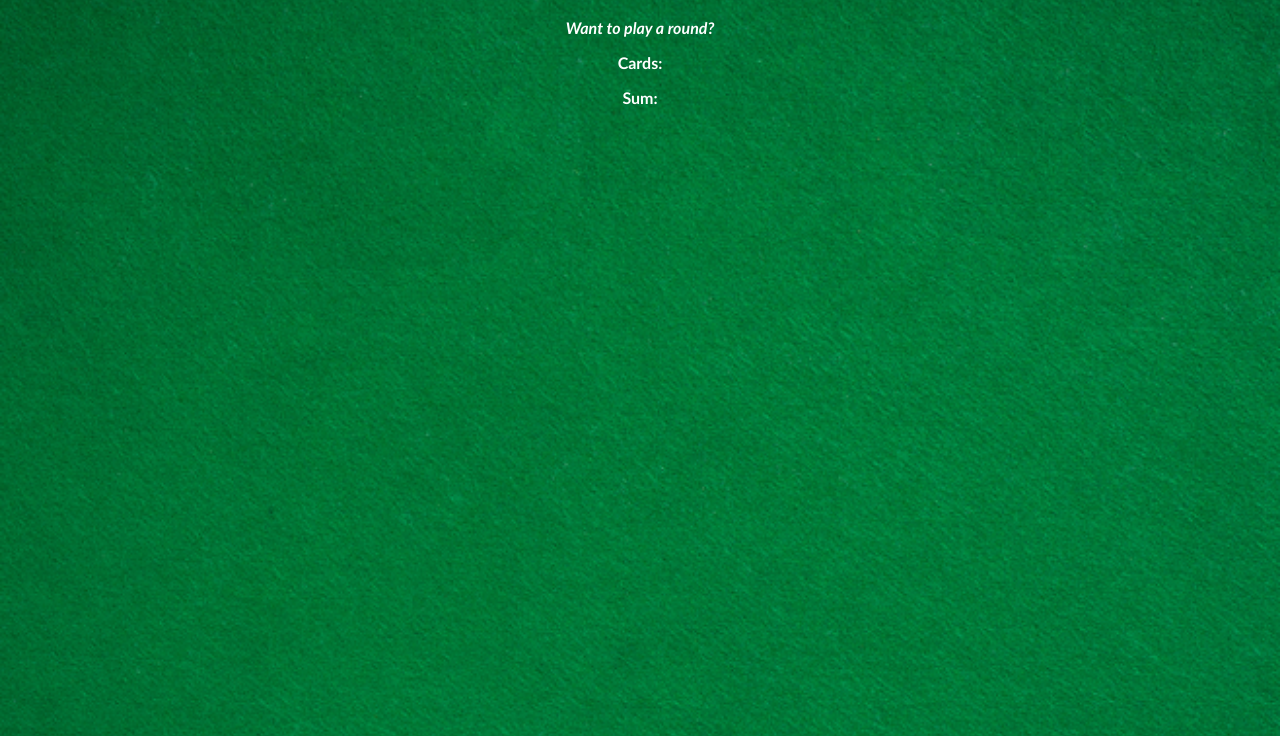
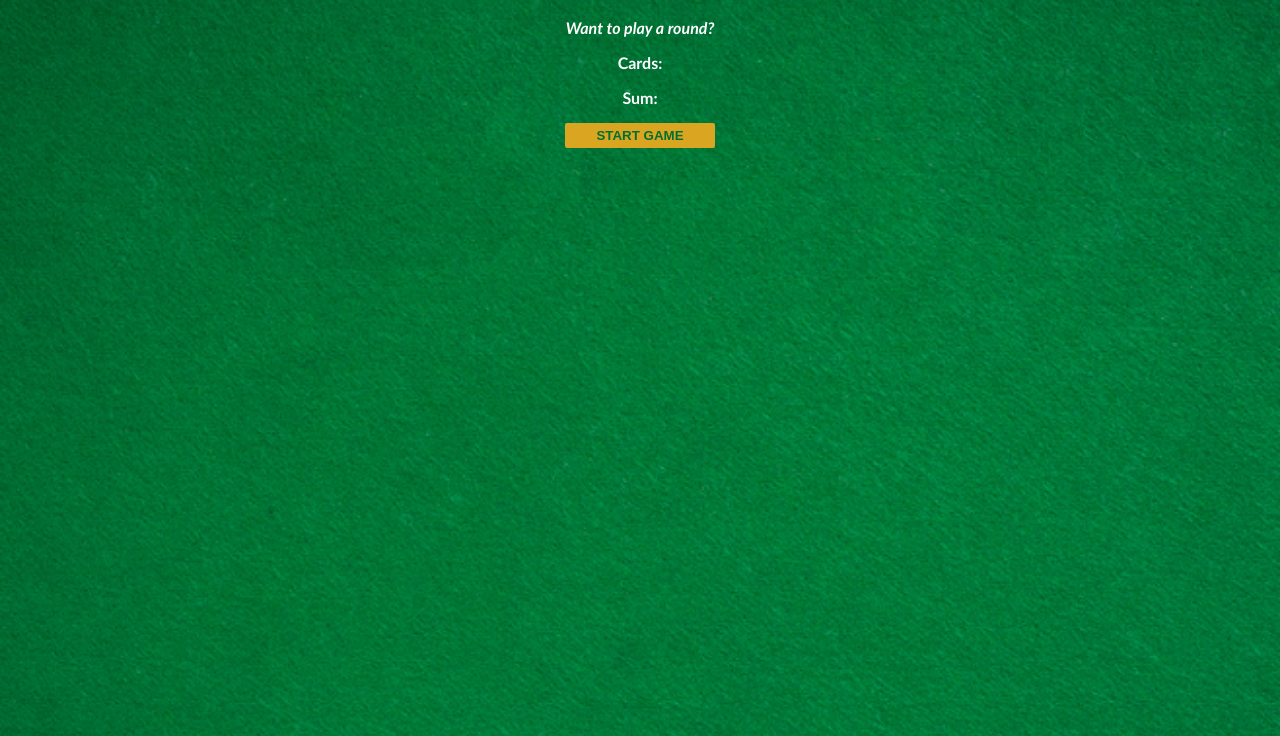
Before and after one commit to Mut1s0/BlackJack, a plain HTML site: page index.html in a window 1280 px wide. Shown: the part 64-800 px from the top of the page. Drawn offline with Linux system fonts and the light colour scheme.

Commit message:
added start game button

```diff
--- a/index.html
+++ b/index.html
@@ -17,6 +17,8 @@
 
   <p>Sum:</p>
 
+  <button onclick="startGame()">START GAME</button>
+
   <script src="/index.js"></script>
 </body>
 </html>
--- a/index.js
+++ b/index.js
@@ -5,14 +5,16 @@ let hasBlackJack = false
 let isAlive = true
 let message = ""
 
-if ( sum < 21 ) {
-  message = "Do you want to draw a new card? 🙂"
-} else if ( sum === 21 ) {
-  message = "Wohooo!You have blackjack! 🥳"
-  hasBlackJack = true
-}else {
-  message = "You're out of the game! 😭"
-  isAlive = false
+function startGame() {
+  if (sum <= 20) {
+    message = "Do you want to draw a new cad? 🙂"
+  }else if (sum === 21) {
+    message = "Wohoo ! You've got Blackjack! 🥳"
+    hasBlackJack = true
+  }else {
+    message = "You're out of the game! 😭"
+    isAlive = false
+  }
+
+  console.log("clicked")
 }
-
-console.log(message)
--- a/style.css
+++ b/style.css
@@ -14,3 +14,15 @@ h1 {
 #message-el {
   font-style: italic;
 }
+
+button {
+  color: #016f32;
+  width: 150px;
+  background: goldenrod;
+  padding-top: 5px;
+  padding-bottom: 5px;
+  font-weight: bold;
+  border: none;
+  border-radius: 2px;
+  cursor: pointer;
+}
```
